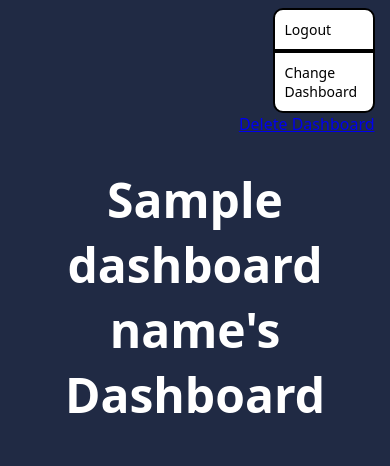
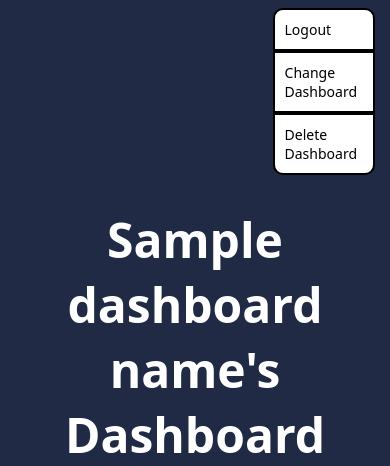
Before and after one commit to PenPen7531/ISSP-Triumf-435, a Flask app: template app/templates/public/test_dash.html in a window 390 px wide. Shown: the top 466 px of the page. Run offline with Flask 2, Linux system fonts and the light colour scheme; the template is opened without the code that fills it: most values are stand-ins (such as "Sample title", 1, 10 or a date in 2020).

Commit message:
added small css and changed the update time for refreshing PV's

```diff
--- a/app/static/css/dash-home.css
+++ b/app/static/css/dash-home.css
@@ -68,12 +68,22 @@ html {
     background-color: white;
     padding: 10px;
     width: 10vw;
+
+    border: 2px solid black;
+   }
+#delete{
+    text-decoration: None;
+    color: black;
+    background-color: white;
+    padding: 10px;
+    width: 10vw;
     border-bottom-left-radius: 10px;
     border-bottom-right-radius: 10px;
     border: 2px solid black;
-   }
+}
 
-   #logout{
+
+#logout{
     text-decoration: None;
     color: black;
     width: 10vw;
@@ -82,7 +92,7 @@ html {
     border-top-left-radius: 10px;
     border-top-right-radius: 10px;
     border: 2px solid black;
-   }
+}
 
 .flex-right{
     display: flex;
@@ -151,6 +161,9 @@ html {
     #dash-change{
         width: 20vw;
     }
+    #delete{
+        width: 20vw;
+    }
 }
 
 @media screen and (max-width: 500px) {
@@ -165,6 +178,10 @@ html {
         width: 20vw;
         font-size: 14px;
     }
+    #delete{
+        width: 20vw;
+        font-size: 14px;
+    }
 
     #post-input{
         font-size: 20px;
--- a/app/templates/public/test_dash.html
+++ b/app/templates/public/test_dash.html
@@ -7,7 +7,7 @@
     <title>Dashboard</title>
     <link rel="stylesheet" href="{{ url_for('static', filename='css/dash-home.css') }}">
     <script src="../../static/js/dash.js"></script>
-    <meta http-equiv="refresh" content="10 " />
+    <meta http-equiv="refresh" content="5" />
 </head>
 <body>
     <div class="button">
```
